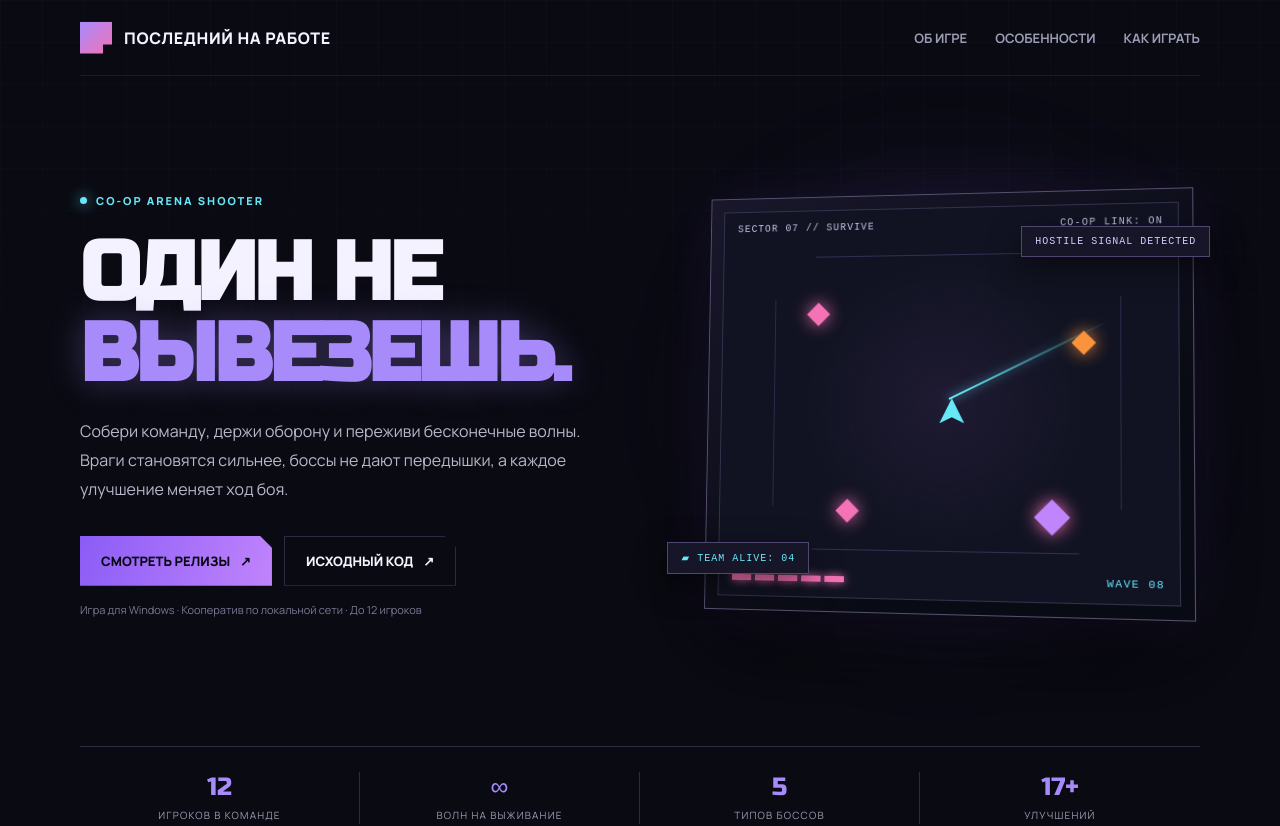
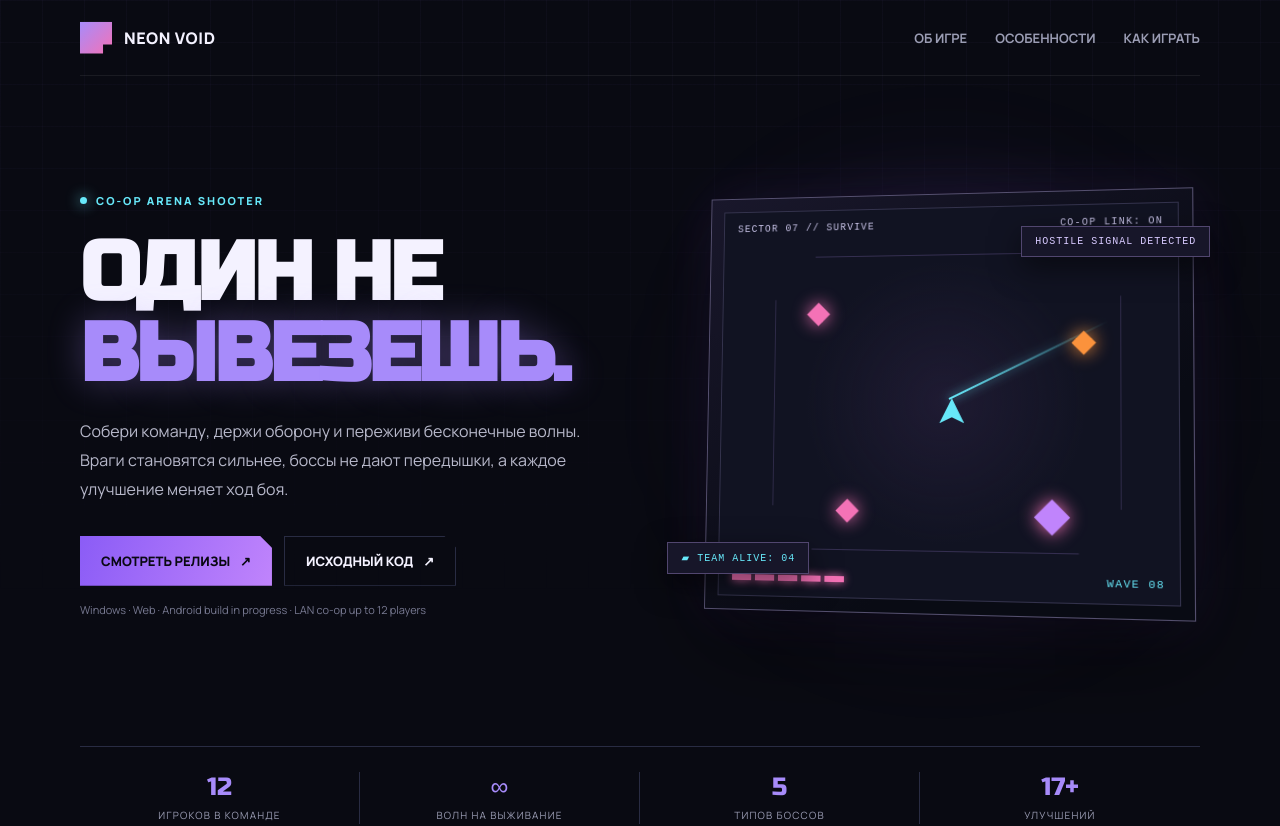
Before and after one commit to skysoftly/neuro_game, a plain HTML site: page index.html in a window 1280 px wide. Shown: the top 826 px of the page. Drawn offline with Linux system fonts and the light colour scheme.

Commit message:
Update website branding to NEON VOID

```diff
--- a/index.html
+++ b/index.html
@@ -4,8 +4,8 @@
   <meta charset="utf-8">
   <meta name="viewport" content="width=device-width, initial-scale=1">
   <meta name="theme-color" content="#090a12">
-  <meta name="description" content="ПОСЛЕДНИЙ НА РАБОТЕ — кооперативный top-down arena shooter. Собирайте команду, переживайте волны и побеждайте боссов.">
-  <title>ПОСЛЕДНИЙ НА РАБОТЕ — кооперативный арена-шутер</title>
+  <meta name="description" content="NEON VOID — кооперативный top-down arena shooter. Собирайте команду, переживайте волны и побеждайте боссов.">
+  <title>NEON VOID — кооперативный арена-шутер</title>
   <style>
     @import url('https://fonts.googleapis.com/css2?family=Manrope:wght@400;500;600;700;800&family=Russo+One&display=swap');
     :root{color-scheme:dark;--bg:#090a12;--panel:#111321;--line:#292c43;--muted:#9b9db4;--text:#f4f2ff;--violet:#a78bfa;--pink:#f472b6;--cyan:#67e8f9}
@@ -46,7 +46,7 @@
 </head>
 <body>
   <header class="wrap">
-    <a class="brand" href="#"><span class="brand-mark"></span><span>ПОСЛЕДНИЙ НА РАБОТЕ</span></a>
+    <a class="brand" href="#"><span class="brand-mark"></span><span>NEON VOID</span></a>
     <nav aria-label="Навигация"><a href="#about">ОБ ИГРЕ</a><a href="#features">ОСОБЕННОСТИ</a><a href="#start">КАК ИГРАТЬ</a></nav>
   </header>
   <main>
@@ -59,7 +59,7 @@
           <a class="btn btn-primary" href="https://github.com/skysoftly/neuro_game/releases">СМОТРЕТЬ РЕЛИЗЫ <span>↗</span></a>
           <a class="btn btn-secondary" href="https://github.com/skysoftly/neuro_game">ИСХОДНЫЙ КОД <span>↗</span></a>
         </div>
-        <div class="fine">Игра для Windows · Кооператив по локальной сети · До 12 игроков</div>
+        <div class="fine">Windows · Web · Android build in progress · LAN co-op up to 12 players</div>
       </div>
       <div class="visual" aria-label="Стилизованная иллюстрация арены">
         <div class="glow"></div>
@@ -114,6 +114,6 @@
       <div class="cta"><div class="section-kicker">03 / ГОТОВ К ЗАБЕГУ?</div><h2>СОБИРАЙ КОМАНДУ.</h2><p>Загляни в репозиторий, посмотри доступные сборки и следи за обновлениями проекта.</p><a class="btn btn-primary" href="https://github.com/skysoftly/neuro_game/releases">ОТКРЫТЬ РЕЛИЗЫ ↗</a></div>
     </section>
   </main>
-  <footer><div class="wrap foot"><span>© 2026 · ПОСЛЕДНИЙ НА РАБОТЕ</span><span>Сделано <a href="https://github.com/skysoftly">SkySoftly</a> · <a href="https://github.com/skysoftly/neuro_game">GitHub</a></span></div></footer>
+  <footer><div class="wrap foot"><span>© 2026 · NEON VOID</span><span>Сделано <a href="https://github.com/skysoftly">SkySoftly</a> · <a href="https://github.com/skysoftly/neuro_game">GitHub</a></span></div></footer>
 </body>
 </html>
```
